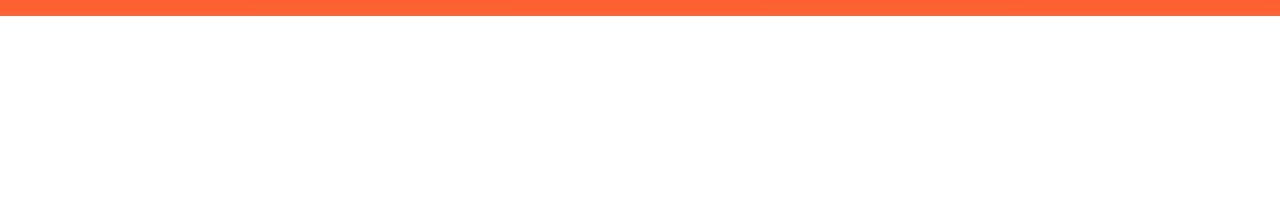
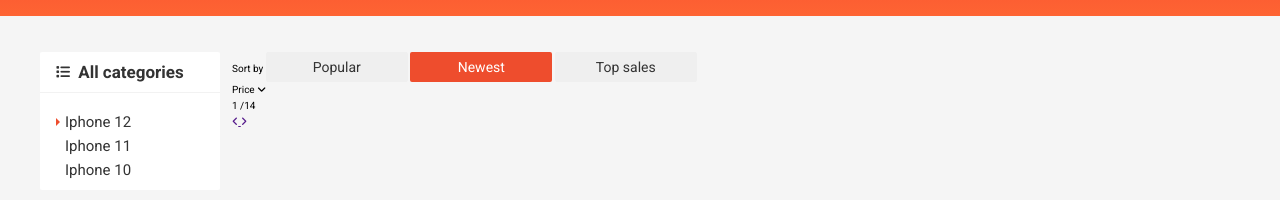
Before and after one commit to mdt3001/shopee_learn, a plain HTML site: page index.html in a window 1280 px wide. Shown: the part 104-318 px from the top of the page. Drawn offline with nearby package versions, Linux system fonts and the light colour scheme.

Commit message:
update category

```diff
--- a/assets/css/base.css
+++ b/assets/css/base.css
@@ -44,6 +44,8 @@ html{
 .grid__row{
     display: flex;
     flex-wrap: wrap;
+    margin-left: -12px;
+    margin-right: -12px;
 }
 
 /* Animation */
@@ -107,7 +109,7 @@ html{
     outline: none;
     cursor: pointer;
     color: var(--text-color);
-    display: flex;
+    display: inline-flex;
     align-items: center;
     justify-content: center;
 }
@@ -131,3 +133,18 @@ html{
     font-size: 12px;
     padding: 0 8px;
 }
+
+/* test  */
+
+.grid__column-2 {
+    padding-left: 12px;
+    padding-right: 12px;
+    width: 16.6667%;
+
+}
+
+.grid__column-8 {
+    padding-left: 12px;
+    padding-right: 12px;
+    width: 83.3333%;
+}
--- a/assets/css/main.css
+++ b/assets/css/main.css
@@ -726,3 +726,69 @@
     line-height: 38px;
     display: block;
 }
+
+/* App container */
+.app__container {
+    background-color: #F5F5F5;
+
+}
+
+.app__content {
+    padding-top: 36px;
+}
+
+.category {
+    border-radius: 2px;
+    background-color: var(--white-color);
+}
+
+.category__heading {
+    color: var(--text-color);
+    font-size: 1.7rem;
+    padding: 12px 16px;
+    border-bottom: 1px solid rgba(0,0,0,0.05);
+    margin-top: 0;
+}
+.category__heading-icon {
+    font-size: 1.4rem;
+    margin-right: 4px;
+    position: relative;
+    top: -1px;
+}
+
+.category-list {
+    padding: 0 0 8px 0;
+    list-style: none;
+    margin-left: 9px;
+}
+
+
+
+.category-item--active .category-item__link::before{
+    content: "";
+    top: 50%;
+    left: 7px;
+    position: absolute;
+    border: 4px solid;
+    transform: translateY(-50%);
+    border-color: transparent transparent transparent var(--primary-color);
+}
+
+.category-item__link {
+    position: relative;
+    font-size: 1.5rem;
+    color: var(--text-color);
+    text-decoration: none;
+    padding: 4px 16px;
+    display: block;
+    transition: right linear 0.1s;  /*Chuyển động từ phải sang trái*/
+    right: 0;
+}
+
+.category-item__link:hover {
+    right: -4; /*Di chuyển sang phải 4px*/
+    color: var(--primary-color);
+}
+
+
+/* Home sort + filter */
--- a/index.html
+++ b/index.html
@@ -229,7 +229,62 @@
             </div>
         </header>
 
-        <div class="container">
+        <div class="app__container">
+
+            <!-- category -->
+             <div class="grid">
+                 <div class="grid__row app__content">
+                     <div class="grid__column-2">
+                         <nav class="category">
+                             <h3 class="category__heading">
+                                 <i class="category__heading-icon category-heading-icon fa-solid fa-list"></i>
+                                 All categories
+                             </h3>
+                             <ul class="category-list">
+                                 <li class="category-item category-item--active">
+                                     <a href="" class="category-item__link">Iphone 12</a>
+                                 </li>
+                                 <li class="category-item">
+                                     <a href="" class="category-item__link">Iphone 11</a>
+                                 </li>
+                                 <li class="category-item">
+                                     <a href="" class="category-item__link">Iphone 10</a>
+                                 </li>
+                             </ul>
+                         </nav>
+                     </div>
+
+                     <div class="grid__column-10">
+                        <div class="home-filter">
+                            <span class="home-filter_label">Sort by</span>
+                            <button class="btn">Popular</button>
+                            <button class="btn btn--primary">Newest</button>
+                            <button class="btn">Top sales</button>
+
+                            <div class="select-input">
+                                <span class="select-input__label">Price</span>
+                                <i class="fas fa-angle-down"></i>
+                            </div>
+
+                            <div class="home-filter__page">
+                                <span class="home-filter__page-num">
+                                    <span class="home-filter__page-current">1</span>
+                                    /14
+                                </span>
+
+                                <div class="home-filter__page-control">
+                                    <a href="" class="home-filter__page-btn home-filter__page-btn--disable">
+                                        <i class="fas fa-angle-left"></i>
+                                    </a>
+                                    <a href="" class="home-filter__page-btn">
+                                        <i class="fas fa-angle-right"></i>
+                                    </a>
+                                </div>
+                            </div>
+                        </div>
+                     </div>
+                 </div>
+             </div>
 
         </div>
 
```
